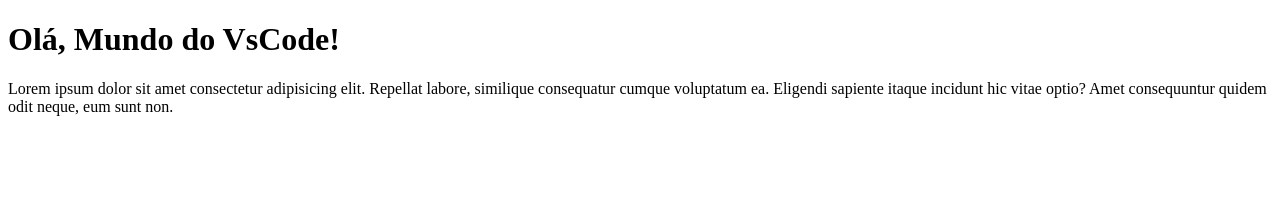
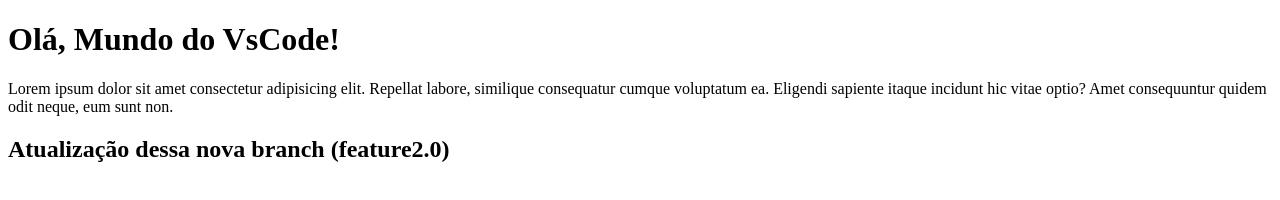
Before and after one commit to PedroLu1z/testevscode, a plain HTML site: page index.html in a window 1280 px wide. Drawn offline with Linux system fonts and the light colour scheme.

Commit message:
atualização nova, branch nova

```diff
--- a/index.html
+++ b/index.html
@@ -9,5 +9,7 @@
 <body>
     <h1>Olá, Mundo do VsCode!</h1>
     <p>Lorem ipsum dolor sit amet consectetur adipisicing elit. Repellat labore, similique consequatur cumque voluptatum ea. Eligendi sapiente itaque incidunt hic vitae optio? Amet consequuntur quidem odit neque, eum sunt non.</p>
+
+    <h2>Atualização dessa nova branch (feature2.0)</h2>
 </body>
 </html>
```
